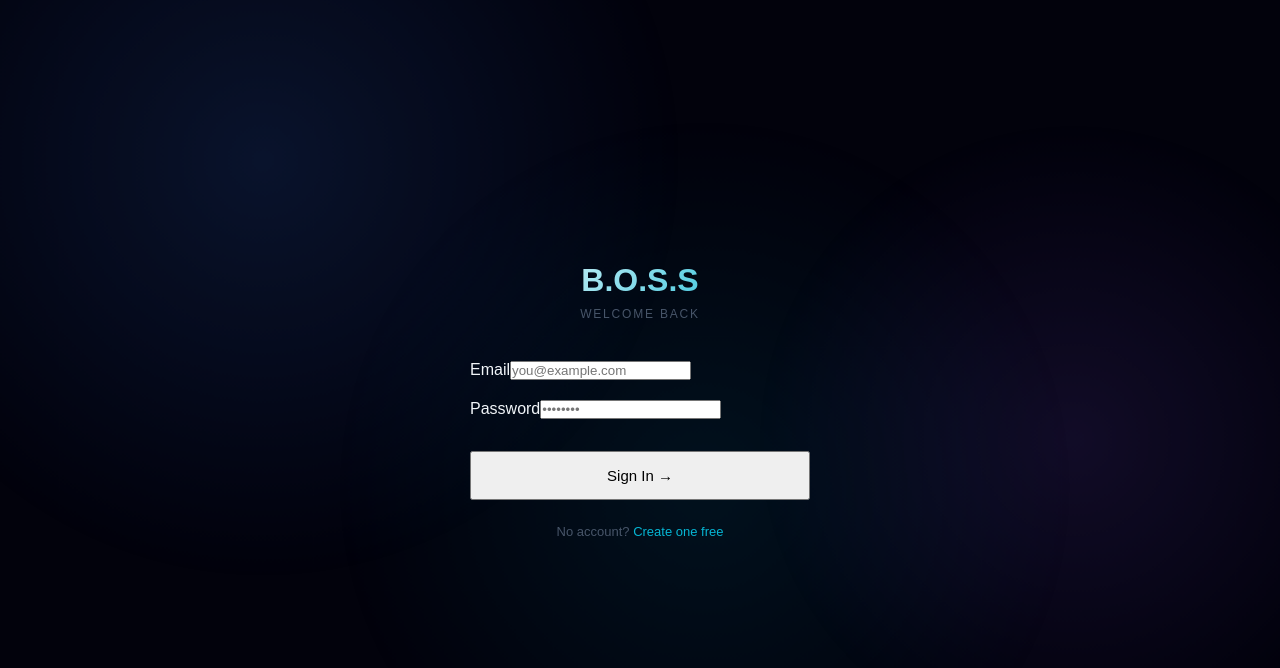
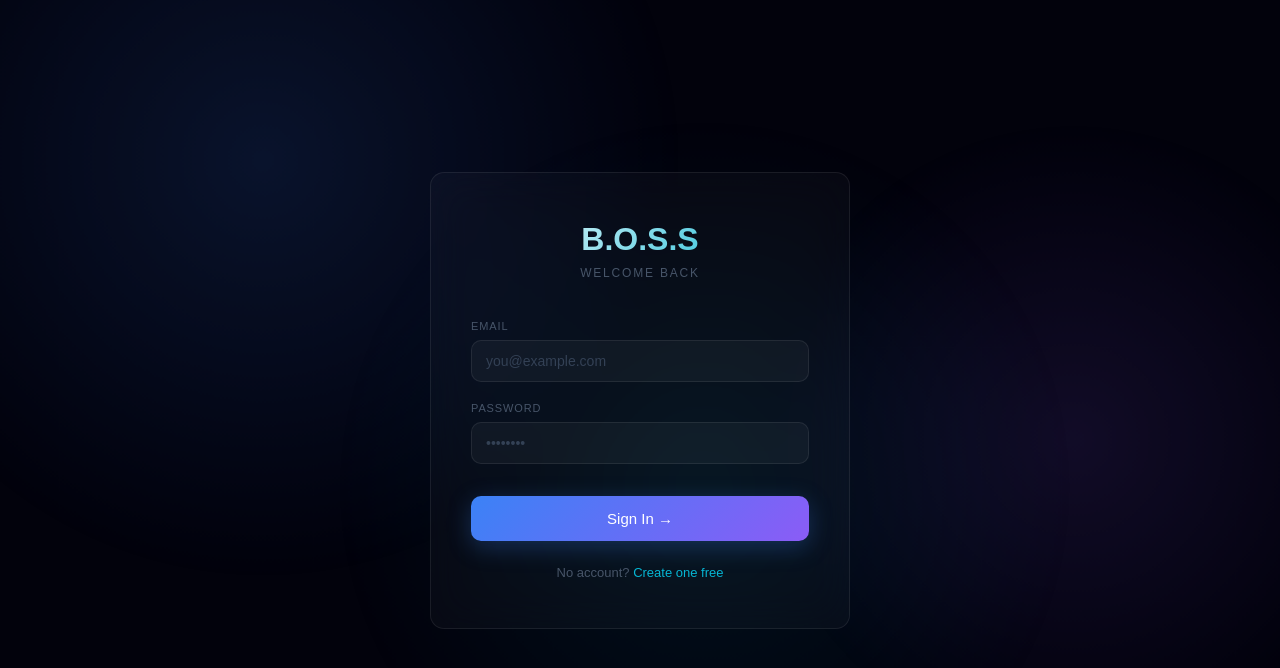
Before and after one commit to MachariaBrian12/B.O.S.S, a Next.js app: page /login in a window 1280 px wide. Shown: the top 668 px of the page. Built offline with nearby package versions, Linux system fonts and the light colour scheme; no server answers.

Commit message:
fix: add missing CSS classes glass btn input label fade-up

```diff
--- a/src/app/globals.css
+++ b/src/app/globals.css
@@ -39,3 +39,74 @@ body {
 ::-webkit-scrollbar { width: 3px; }
 ::-webkit-scrollbar-track { background: transparent; }
 ::-webkit-scrollbar-thumb { background: rgba(255,255,255,.07); border-radius: 2px; }
+
+/* ── GLASS ── */
+.glass {
+  background: rgba(255,255,255,.028);
+  border: 1px solid rgba(255,255,255,.08);
+  border-radius: var(--radius);
+  backdrop-filter: blur(20px);
+}
+
+/* ── BUTTONS ── */
+.btn {
+  display: inline-flex; align-items: center; gap: 8px;
+  padding: 10px 18px; border-radius: 10px; font-size: 13px;
+  font-weight: 500; cursor: pointer; border: none;
+  transition: all .2s ease; text-decoration: none;
+  font-family: 'DM Sans', sans-serif;
+}
+.btn-primary {
+  background: linear-gradient(135deg,#3B82F6,#8B5CF6);
+  color: #fff; box-shadow: 0 6px 24px rgba(59,130,246,.28);
+}
+.btn-primary:hover { opacity: .88; transform: translateY(-1px); }
+.btn-secondary {
+  background: rgba(255,255,255,.06);
+  border: 1px solid rgba(255,255,255,.1); color: #F1F5F9;
+}
+.btn-ghost {
+  background: transparent;
+  border: 1px solid rgba(255,255,255,.1); color: #475569;
+}
+.btn-ghost:hover { color: #F1F5F9; border-color: rgba(255,255,255,.2); }
+.btn-nav-primary {
+  background: linear-gradient(135deg,#3B82F6,#8B5CF6);
+  color: #fff; padding: 8px 14px; border-radius: 9px; font-size: 12px;
+}
+.btn-nav-ghost {
+  background: transparent; border: 1px solid rgba(255,255,255,.08);
+  color: #475569; padding: 8px 14px; border-radius: 9px; font-size: 12px;
+}
+
+/* ── NAV LINK ── */
+.nav-link {
+  color: #475569; text-decoration: none; font-size: 13px;
+  transition: color .2s;
+}
+.nav-link:hover { color: #F1F5F9; }
+
+/* ── FORM ── */
+.label {
+  display: block; font-size: 11px; color: #475569;
+  letter-spacing: .08em; text-transform: uppercase; margin-bottom: 8px;
+}
+.input {
+  width: 100%; padding: 12px 14px;
+  background: rgba(255,255,255,.04);
+  border: 1px solid rgba(255,255,255,.08);
+  border-radius: 10px; color: #F1F5F9; font-size: 14px;
+  font-family: 'DM Sans', sans-serif; outline: none;
+  transition: border-color .2s;
+}
+.input:focus { border-color: rgba(59,130,246,.5); }
+.input::placeholder { color: #334155; }
+
+/* ── FADE UP ── */
+.fade-up {
+  animation: fadeUp .5s ease forwards;
+}
+@keyframes fadeUp {
+  from { opacity: 0; transform: translateY(18px); }
+  to   { opacity: 1; transform: translateY(0); }
+}
```
